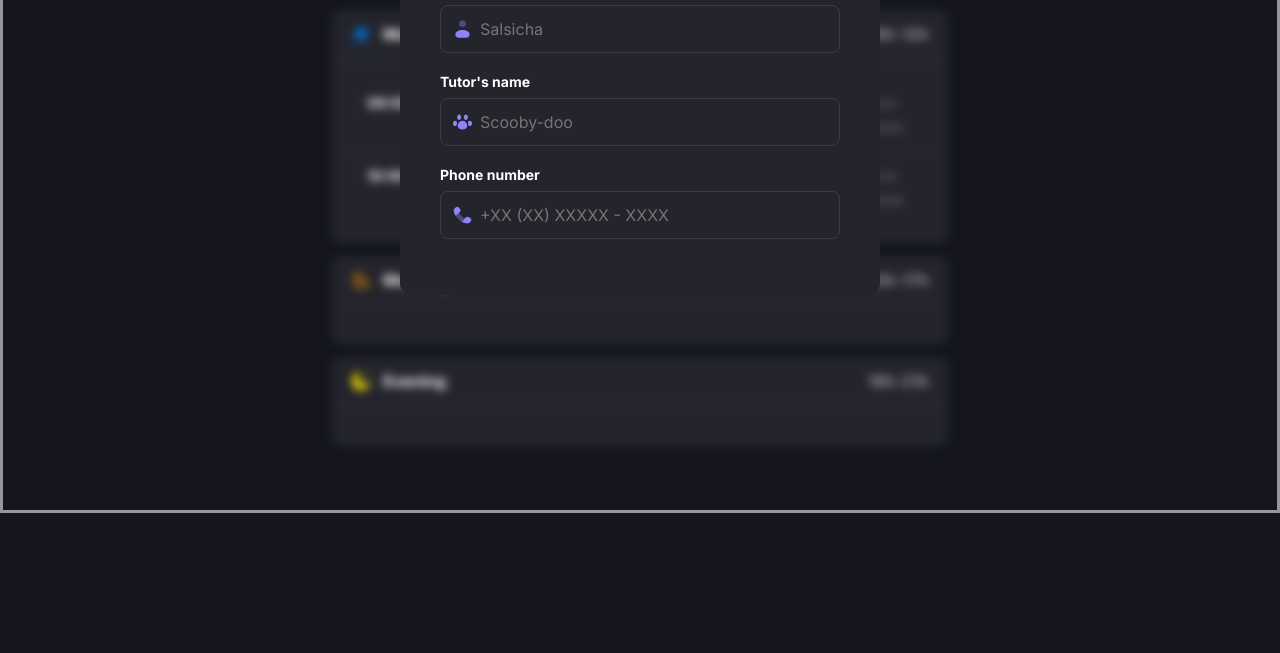
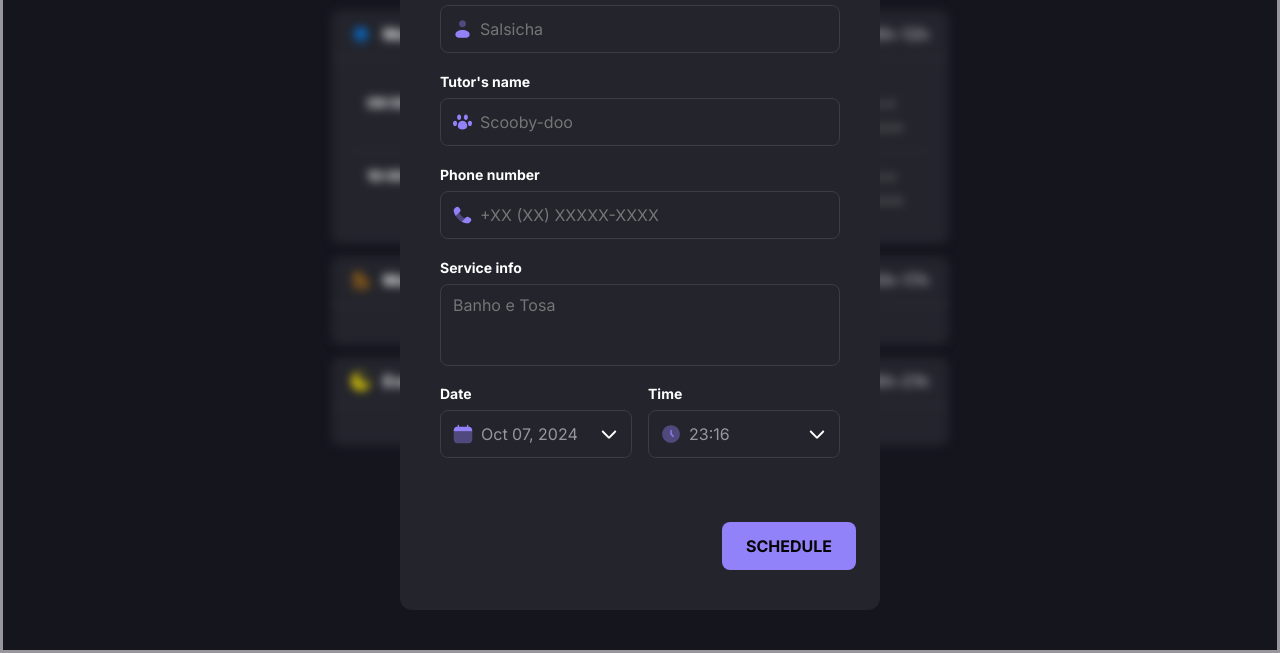
Before and after one commit to arakakimath/petshop-scheduler, a plain HTML site: page index.html in a window 1280 px wide. Shown: the part 179-832 px from the top of the page. Before the commit the page ends 800 px from the top, so only its background shows below. Drawn offline with nearby package versions, Linux system fonts and the light colour scheme.

Commit message:
aside practically finalized, only missing date/time scripts

```diff
--- a/index.html
+++ b/index.html
@@ -66,7 +66,7 @@
     <ul></ul>
   </section>
   <img src="./src/assets/Logo.svg" alt="Mundo Pet logo" class="logo">
-  <button class="button-scheduler label-lg hidden">NEW APPOINTMENT</button>
+  <button class="button-new-schedule label-lg hidden">NEW APPOINTMENT</button>
 
   <div class="transparent overlay">
     <aside>
@@ -76,21 +76,43 @@
         <label for="clientName" class="label-md content-primary">Tutor's name</label>
         <div class="input">
           <img src="./src/assets/User.svg" alt="User icon">
-          <input type="text" name="clientName" id="clientName" placeholder="Salsicha">
+          <input type="text" name="clientName" id="clientName" placeholder="Salsicha" required>
         </div>
 
         <label for="petName" class="label-md content-primary">Tutor's name</label>
         <div class="input">
           <img src="./src/assets/Pet-Paw.svg" alt="petpaw icon">
-          <input type="text" name="petName" id="petName" placeholder="Scooby-doo">
+          <input type="text" name="petName" id="petName" placeholder="Scooby-doo" required>
         </div>
 
         <label for="clientPhone" class="label-md content-primary">Phone number</label>
         <div class="input">
           <img src="./src/assets/Phone.svg" alt="Phone icon">
-          <input type="text" name="clientPhone" id="clientPhone" placeholder="+XX (XX) XXXXX - XXXX">
+          <input type="text" name="clientPhone" id="clientPhone" placeholder="+XX (XX) XXXXX-XXXX">
+        </div>
+
+        <label for="serviceInfo" class="label-md content-primary">Service info</label>
+        <div class="input">
+          <textarea name="serviceInfo" id="serviceInfo" rows="3" placeholder="Banho e Tosa"></textarea>
+        </div>
+
+        <div class="input-date">
+          <label for="date-form" class="label-md content-primary">Date</label>
+          <div class="input">
+            <img src="./src/assets/Calendar.svg" alt="calendar icon">
+            <span id="text-date-form">Oct 07, 2024</span>
+            <div><input type="date" name="date-form" id="date-form"></div>
+          </div>
+
+          <label for="time" class="label-md content-primary">Time</label>
+          <div class="input">
+            <img src="./src/assets/Clock.svg" alt="Clock icon">
+            <span id="text-time-form">23:16</span>
+            <div><input type="time" name="time" id="time"></div>
+          </div>
         </div>
       </form>
+      <button type="submit" class="scheduler-button label-lg">SCHEDULE</button>
     </aside>
   </div>
 </main>
--- a/src/main.js
+++ b/src/main.js
@@ -6,5 +6,5 @@
 // CSS
 /*import "./styles/global.css"
 console.log("olá")*/
-import "./styles/header-date.js"
+import "./scripts/header-date.js"
 import "./scripts/phone-number.js"
--- a/src/styles/buttons.css
+++ b/src/styles/buttons.css
@@ -1,4 +1,4 @@
-.button-scheduler {
+.button-new-schedule {
   display: block;
   min-width: calc(214rem/16);
   min-height: 3rem;
@@ -11,11 +11,37 @@
   margin-bottom: 2rem;
 }
 
+aside {
+  position: relative;
+}
+
+.scheduler-button {
+  display: block;
+  min-width: 7rem;
+  min-height: 3rem;
+  background-color: var(--content-brand);
+  color: #050505;
+  border-radius: .5rem;
+  padding: .75rem 1.5rem;
+  border: none;
+  position: absolute;
+  bottom: 2.5rem;
+  right: 2.5rem;
+
+  &:hover {
+    background-color: var(--bg-highlights);
+  }
+}
+
 @media (width >= 80em) {
-  .button-scheduler {
+  .button-new-schedule {
     position: absolute;
     bottom: 2rem;
     right: 2rem;
     margin-bottom: 0;
   }
+
+  .scheduler-button {
+    right: 1.5rem;
+  }
 }
--- /dev/null
+++ b/src/styles/form-input-date.css
@@ -0,0 +1,60 @@
+.input-date {
+  margin-bottom: 6rem;
+  & img {
+    display: block;
+    width: calc(20rem/16);
+    height: calc(20rem/16);
+  }
+
+  & div:has(>input) {
+    display: block;
+    position: relative;
+    & input {
+      opacity: 0;
+      position: absolute;
+      inset: 0;
+    }
+    background-image: url(../assets/Icon.svg);
+    object-fit: contain;
+    width: calc(20rem/16);
+    height: calc(20rem/16);
+  }
+
+  & span {
+    display: inline-block;
+    width: 6.5rem;
+    height: 1.5rem;
+  }
+
+  & .input {
+    display: grid;
+    grid-template-columns: 1.25rem 1fr 1.25rem;
+    align-items: center;
+    gap: .5rem;
+  }
+}
+
+@media (width >= 80em) {
+  & .input-date {
+    display: grid;
+    grid-template-areas: "A B"
+                         "C D";
+
+    gap: 0 1rem;
+    &> label:nth-child(1) {
+      grid-area: A;
+    }
+
+    &> label:nth-child(3) {
+      grid-area: B;
+    }
+
+    &> div:nth-child(2) {
+      grid-area: C;
+    }
+
+    &> div:nth-child(4) {
+      grid-area: D;
+    }
+  }
+}
--- a/src/styles/global.css
+++ b/src/styles/global.css
@@ -60,4 +60,15 @@ body {
 
 main {
   position: relative;
+  min-height: 65rem;
+  background-color: var(--bg-primary);
+  width: 100%;
+  margin-inline: auto;
+  border: solid;
 }
+
+@media (width >= 80em) {
+  main {
+    min-height: 52rem;
+  }
+}
--- a/src/styles/index.css
+++ b/src/styles/index.css
@@ -6,4 +6,6 @@
 @import url(logo.css);
 @import url(aside.css);
 @import url(form.css);
+@import url(textarea.css);
+@import url(form-input-date.css);
 @import url(utility.css);
--- a/src/styles/page-layout.css
+++ b/src/styles/page-layout.css
@@ -1,10 +1,4 @@
-main {
-  background-color: var(--bg-primary);
-  width: 100%;
-  margin-inline: auto;
-  min-height: 400px;
-  border: solid;
-}
+
 
 .container {
   margin-inline: calc(20rem/16);
--- /dev/null
+++ b/src/styles/textarea.css
@@ -0,0 +1,11 @@
+.input:has(textarea) {
+  min-height: 5rem;
+  height: auto;
+  padding-top: .5rem;
+  & textarea {
+    all: unset;
+    width: 100%;
+    height: 100%;
+    overflow-x: hidden;
+  }
+}
```
Also changed, not shown: src/scripts/header-date.js (renamed from src/styles/header-date.js).
